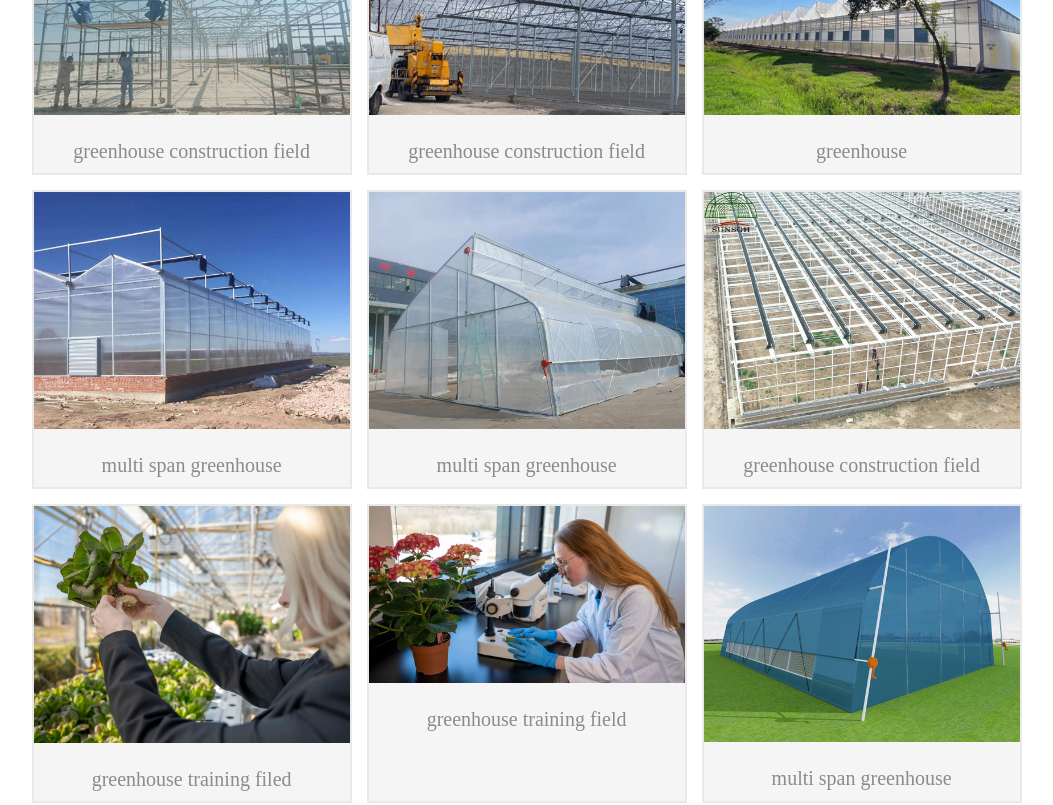
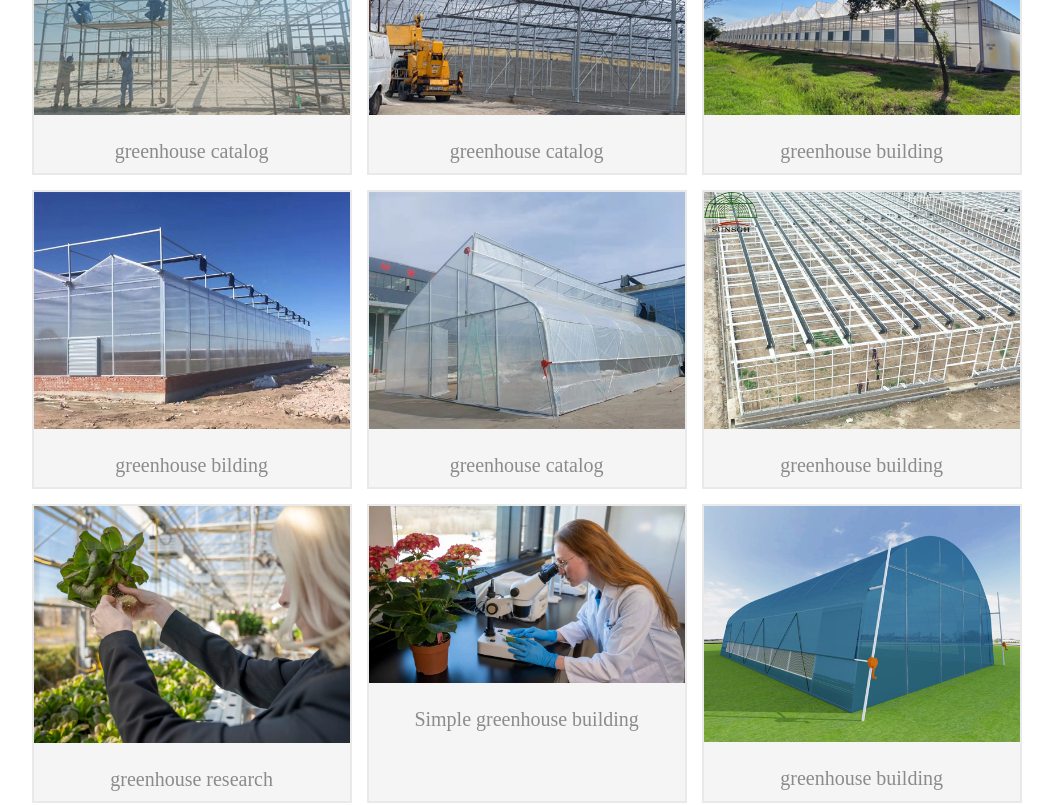
Before and after one commit to Muraina020/edu-web, a Next.js app: page /services in a window 1280 px wide. Shown: the part 480-1285 px from the top of the page, without its empty margins (122-1175 px from the left). Built offline with nearby package versions, Linux system fonts and the light colour scheme.

Commit message:
greenhouse-project

```diff
--- a/app/components/projectPage/ProjectPage.jsx
+++ b/app/components/projectPage/ProjectPage.jsx
@@ -13,7 +13,7 @@ const ProjectPage = () => {
   return (
     <section className={`container ${styles.catalog}`}>
        <h2 className={styles.title}>Greenhouse Projects</h2>
-       <p className={styles.productText}>We have executed many greenhouse projects and trainings across Rwanda and this has erned us many awards of excellence.</p>
+       <p className={styles.productText}>We help farmers adapt to smart agriculture as a means to increase productivity</p>
        <div className={styles.bigContainer}>
     <div className={styles.catalogCon}>
       <Link href='/services' className={styles.catalogImg}>
--- a/app/services/page.jsx
+++ b/app/services/page.jsx
@@ -22,55 +22,55 @@ const page = () => {
       <Link href='/services' className={styles.catalogImg}>
         <Image src={Construct1} alt="" />
         </Link>
-        <span className={styles.catalogText}>greenhouse construction field</span>
+        <span className={styles.catalogText}>greenhouse catalog</span>
     </div>
     <div className={styles.catalogCon}>
       <Link href='/services' className={styles.catalogImg}>
         <Image src={Construct2} alt="" />
         </Link>
-        <span className={styles.catalogText}>greenhouse construction field</span>
+        <span className={styles.catalogText}>greenhouse catalog</span>
     </div>
     <div className={styles.catalogCon}>
       <Link href='/services' className={styles.catalogImg}>
         <Image src={Construct3} alt="" />
         </Link>
-        <span className={styles.catalogText}>greenhouse</span>
+        <span className={styles.catalogText}>greenhouse building</span>
     </div>
     <div className={styles.catalogCon}>
       <Link href='/services' className={styles.catalogImg}>
         <Image src={Construct4} alt="" />
         </Link>
-        <span className={styles.catalogText}>multi span greenhouse</span>
+        <span className={styles.catalogText}>greenhouse bilding</span>
     </div>
     <div className={styles.catalogCon}>
       <Link href='/services' className={styles.catalogImg}>
         <Image src={Construct5} alt="" />
         </Link>
-        <span className={styles.catalogText}>multi span greenhouse</span>
+        <span className={styles.catalogText}>greenhouse catalog</span>
     </div>
     <div className={styles.catalogCon}>
       <Link href='/services' className={styles.catalogImg}>
         <Image src={Construct6} alt="" />
         </Link>
-        <span className={styles.catalogText}>greenhouse construction field</span>
+        <span className={styles.catalogText}>greenhouse building</span>
     </div>
     <div className={styles.catalogCon}>
       <Link href='/services' className={styles.catalogImg}>
         <Image src={Training1} alt="" />
         </Link>
-        <span className={styles.catalogText}>greenhouse training filed</span>
+        <span className={styles.catalogText}>greenhouse research</span>
     </div>
     <div className={styles.catalogCon}>
       <Link href='/services' className={styles.catalogImg}>
         <Image src={Training2} alt="" />
         </Link>
-        <span className={styles.catalogText}>greenhouse training field</span>
+        <span className={styles.catalogText}>Simple greenhouse building</span>
     </div>
     <div className={styles.catalogCon}>
       <Link href='/services' className={styles.catalogImg}>
         <Image src={Training3} alt="" />
         </Link>
-        <span className={styles.catalogText}>multi span greenhouse</span>
+        <span className={styles.catalogText}>greenhouse building</span>
     </div>
     </div>
     </section>
--- a/app/services/services.module.css
+++ b/app/services/services.module.css
@@ -64,6 +64,6 @@
     }
     .catalogCon {
     width: 350px;
-    padding-right: 10px;
+    padding-right: 5px;
 }
 }
```
Also changed, not shown: app/components/testimonials/testimonialData.js (+6 -6 lines).
